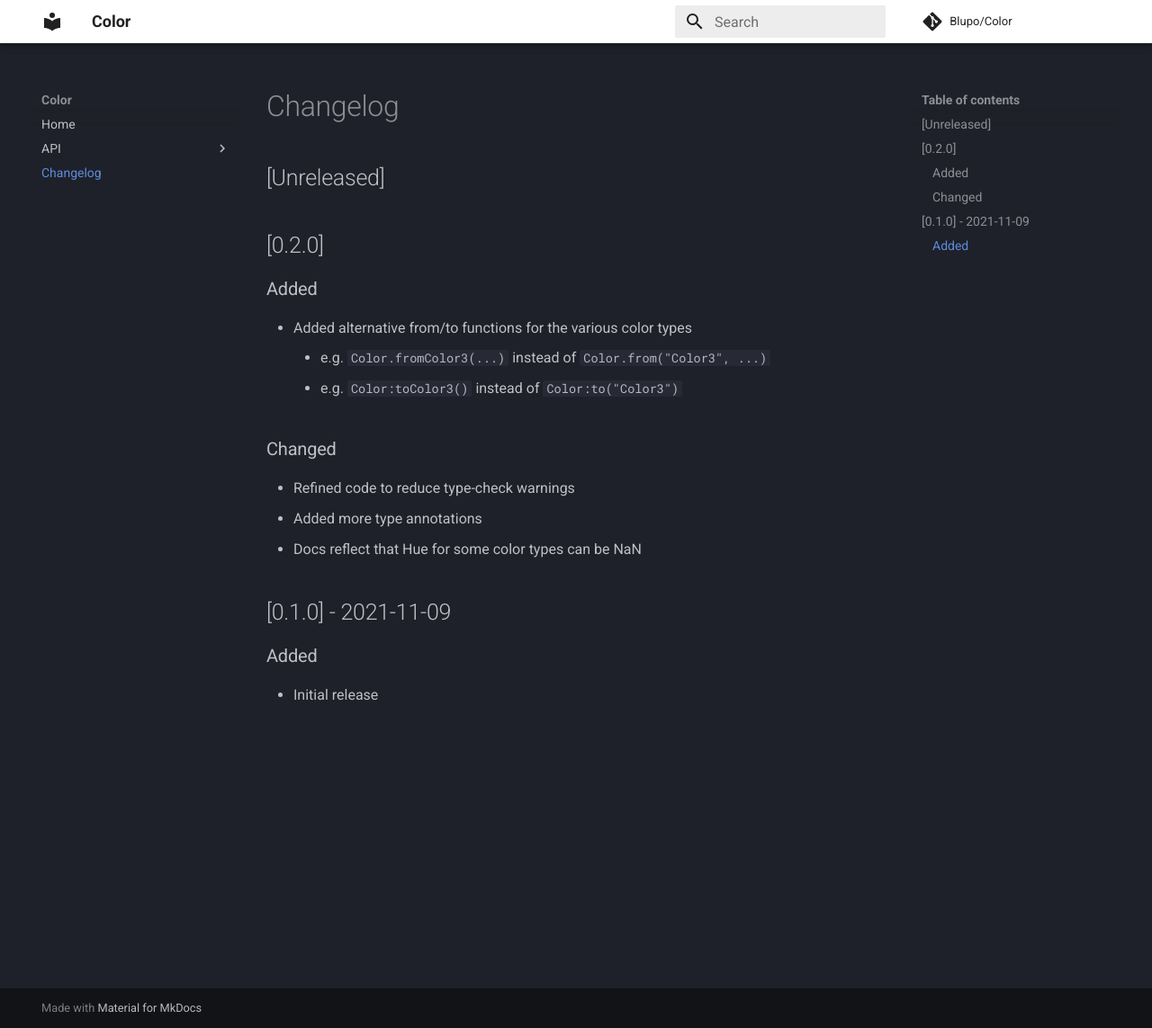
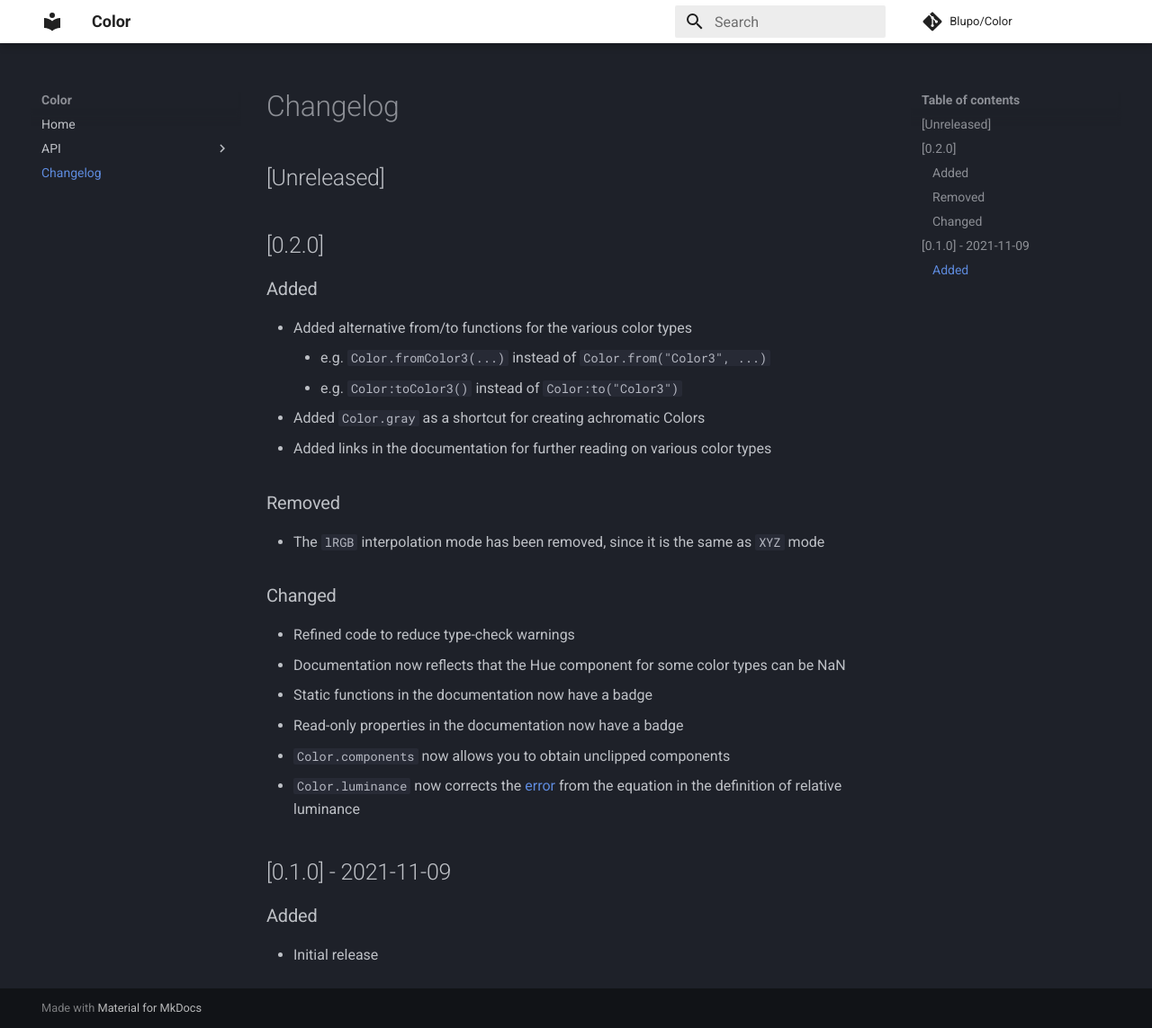
Before and after one commit to Blupo/Color, an MkDocs documentation site: the page built from docs/changelog.md, in a window 1280 px wide and 1143 px high. Shown: the whole window at 90% size. Built offline with MkDocs 1.6.1 and Material for MkDocs 9.7.7, drawn with Linux system fonts in a browser that asks for light colours; comment, search, counter and statistics services are not loaded.

Commit message:
Update documentation and Color

```diff
--- a/docs/changelog.md
+++ b/docs/changelog.md
@@ -5,11 +5,19 @@
 - Added alternative from/to functions for the various color types
     - e.g. `Color.fromColor3(...)` instead of `Color.from("Color3", ...)`
     - e.g. `Color:toColor3()` instead of `Color:to("Color3")`
+- Added `Color.gray` as a shortcut for creating achromatic Colors
+- Added links in the documentation for further reading on various color types
+
+### Removed
+- The `lRGB` interpolation mode has been removed, since it is the same as `XYZ` mode
 
 ### Changed
 - Refined code to reduce type-check warnings
-- Added more type annotations
-- Docs reflect that Hue for some color types can be NaN
+- Documentation now reflects that the Hue component for some color types can be NaN
+- Static functions in the documentation now have a badge
+- Read-only properties in the documentation now have a badge
+- `Color.components` now allows you to obtain unclipped components
+- `Color.luminance` now corrects the [error](https://www.w3.org/WAI/GL/wiki/index.php?title=Relative_luminance&oldid=11187) from the equation in the definition of relative luminance
 
 ## [0.1.0] - 2021-11-09
 ### Added
```
Also changed, not shown: docs/api/color.md (+60 -12 lines), docs/api/gradient.md (+8 -2 lines), 2 other files.
